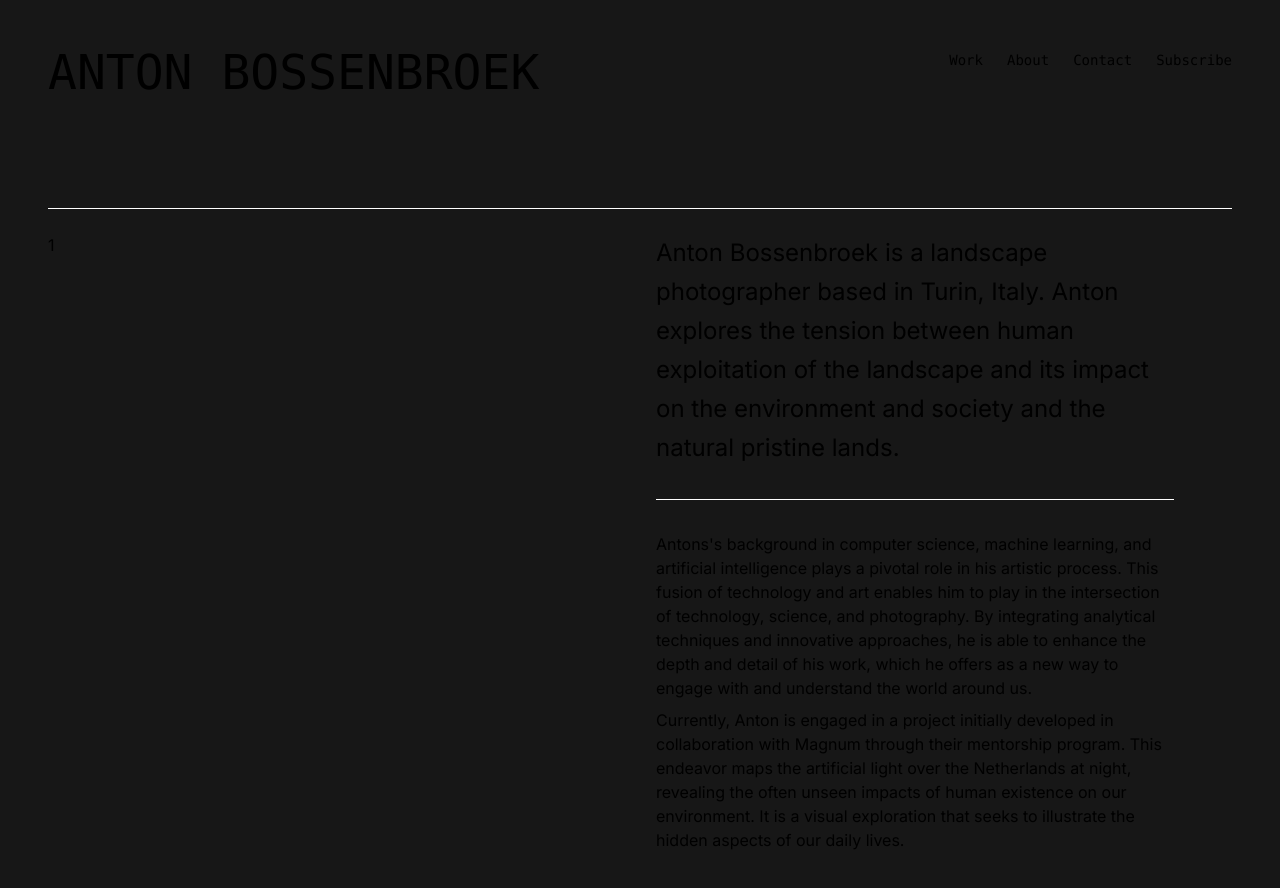
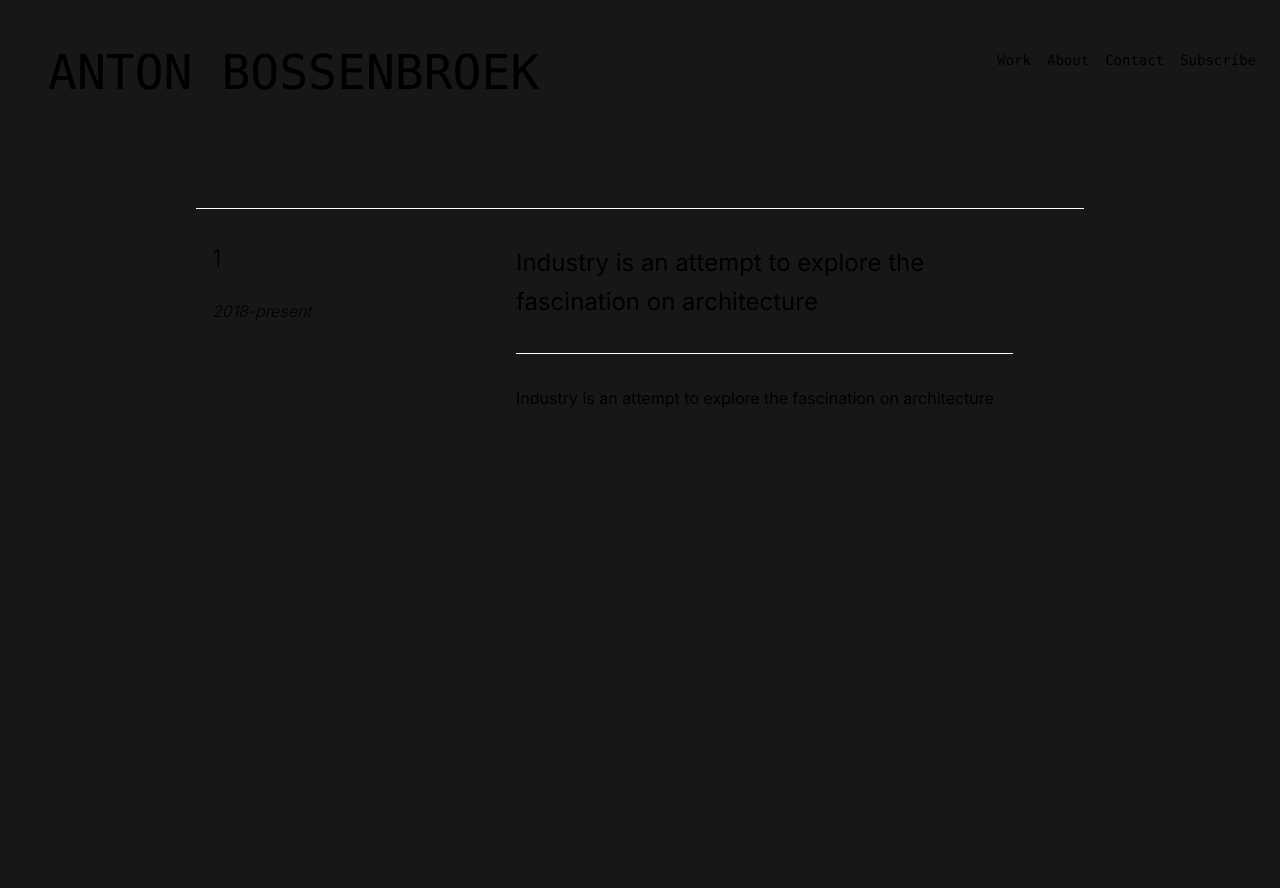
Before and after one commit to manonja/ab-photos, a Next.js app: page /work/1 in a window 1280 px wide. Shown: the top 888 px of the page. Built offline with nearby package versions, Linux system fonts and the light colour scheme.

Commit message:
feat - add custom subtitles and descriptions

```diff
--- a/src/app/about/page.tsx
+++ b/src/app/about/page.tsx
@@ -12,7 +12,7 @@ export default function About() {
                             landscape photographer based in Turin, Italy. Anton explores the tension between human exploitation of the landscape and its impact on the environment and society and the natural pristine lands.</h2> {/* Subtitle */}
                         <div className="my-8 h-px bg-white w-full max-w-[90%]"/>
                         <p className="mt-2 text-base leading-normal max-w-[90%]"> {/* Paragraph */}
-                            Antons&apos;s background in computer science, machine learning, and artificial intelligence plays
+                            Anton&apos;s background in computer science, machine learning, and artificial intelligence plays
                             a pivotal role in his artistic process. This fusion of technology and art enables him to
                             play in the intersection of technology, science, and photography. By integrating analytical
                             techniques and innovative approaches, he is able to enhance the depth and detail of his
--- a/src/app/work/components/projectDetails.tsx
+++ b/src/app/work/components/projectDetails.tsx
@@ -1,4 +1,6 @@
 import React from "react";
+import {getSubtitle} from "@/utils/getSubtitle";
+import {getDescription} from "@/utils/getDescription";
 export const runtime = "edge"
 
 interface ProjectDetailsProps {
@@ -6,44 +8,29 @@ interface ProjectDetailsProps {
 }
 
 const ProjectDetails: React.FC<ProjectDetailsProps> = async ({slug}) => {
-
-
+    const subtitle = getSubtitle(slug)
+    const description = getDescription(slug)
+    const date = slug === 'pyrenees' ? 'Summer 2021' : slug === "7-rad" ? '2019-2024' : '2018-present'
     return (
         <>
             <div className="mt-16 h-px bg-white w-full"/>
             <main className="flex min-h-screen flex-col items-center">
                 <div className="flex w-full relative justify-center py-[2%] mx-auto ">
-                    <div className="flex flex-wrap gap-4 md:flex-nowrap">
-                        <div className="flex-2 w-full md:w-1/2 md:flex-initial"> {/* Column for the image */}
-                            {slug}
+                    <div className="flex flex-wrap gap-2 md:flex-nowrap">
+                        <div className="flex-1 w-full md:w-1/3 md:flex-initial p-4">
+                            <div className="uppercase text-2xl font-light">{slug}</div>
+                            <div className="pt-6 font-light italic">{date}</div>
                         </div>
-                        <div className="flex-1 w-full md:w-1/2"> {/* Column for text content */}
-                            <h2 className="text-2xl leading-relaxed mt-4 max-w-[90%] md:mt-0">Anton Bossenbroek is a
-                                landscape photographer based in Turin, Italy. Anton explores the tension between human
-                                exploitation of the landscape and its impact on the environment and society and the
-                                natural
-                                pristine lands.</h2> {/* Subtitle */}
+                        <div className="flex-1 w-full md:w-1/3 p-4 "> {/* Column for text content */}
+                            <h2 className="text-2xl leading-relaxed mt-4 max-w-[90%] md:mt-0">{subtitle}</h2> {/* Subtitle */}
                             <div className="my-8 h-px bg-white w-full max-w-[90%]"/>
                             <p className="mt-2 text-base leading-normal max-w-[90%]"> {/* Paragraph */}
-                                Antons&apos;s background in computer science, machine learning, and artificial
-                                intelligence
-                                plays
-                                a pivotal role in his artistic process. This fusion of technology and art enables him to
-                                play in the intersection of technology, science, and photography. By integrating
-                                analytical
-                                techniques and innovative approaches, he is able to enhance the depth and detail of his
-                                work, which he offers as a new way to engage with and understand the world around us.
-                            </p>
-                            <p className="mt-2 text-base leading-normal max-w-[90%]"> {/* Paragraph */}
-                                Currently, Anton is engaged in a project initially developed in collaboration with
-                                Magnum
-                                through their mentorship program. This endeavor maps the artificial light over the
-                                Netherlands at night, revealing the often unseen impacts of human existence on our
-                                environment. It is a visual exploration that seeks to illustrate the hidden aspects of
-                                our
-                                daily lives.
+                                {description}
                             </p>
                         </div>
+                        {/*<div className="flex-1 w-full md:w-1/3 p-4">*/}
+                        {/*    {description}*/}
+                        {/*</div>*/}
                     </div>
                 </div>
             </main>
--- a/src/app/work/components/workList.tsx
+++ b/src/app/work/components/workList.tsx
@@ -13,7 +13,7 @@ const WorkList = async () => {
     const projects: Partial<Project>[] = await getProjectsDetails()
 
     return (
-        <div className="mb-32 grid text-center p-6 lg:max-w-7xl gap-2 lg:mb-0 lg:grid-cols-2 lg:text-right self-end">
+        <div className="mb-32 grid text-center p-6 lg:max-w-7xl gap-2 lg:mb-0 lg:grid-cols-2 lg:text-right lg:self-end">
             {projects.map((project) => (
                 <div key={project.id}>
                     <Link
--- a/src/components/navbar.tsx
+++ b/src/components/navbar.tsx
@@ -7,30 +7,30 @@ export default function Navbar() {
                 ANTON BOSSENBROEK
             </p>
             <div
-                className="fixed pb-6 bottom-0 left-0 flex h-48 w-full items-end justify-center bg-gradient-to-t from-white via-white dark:from-black lg:static lg:h-auto lg:w-auto lg:bg-none">
+                className="fixed pb-6 bottom-0 gap-4 left-0 flex h-48 w-full items-end justify-center bg-gradient-to-t from-white via-white dark:from-black lg:static lg:h-auto lg:w-auto lg:bg-none">
                 <a
-                    className="pointer-events-none flex place-items-center gap-2 lg:pr-6 pr-1 p-8 lg:pointer-events-auto lg:p-0 hover:border-b"
+                    className="pointer-events-none flex place-items-center gap-2 pr-1 p-4 lg:pointer-events-auto lg:p-0 hover:border-b"
                     href="/"
                     rel="noopener noreferrer"
                 >
                     Work
                 </a>
                 <a
-                    className="pointer-events-none flex place-items-center gap-2 pr-1 lg:pr-6 p-8 lg:pointer-events-auto lg:p-0 hover:border-b"
+                    className="pointer-events-none flex place-items-center gap-2 pr-1  p-4 lg:pointer-events-auto lg:p-0 hover:border-b"
                     href="/about"
                     rel="noopener noreferrer"
                 >
                     About
                 </a>
                 <a
-                    className="pointer-events-none flex place-items-center gap-2 pr-1 lg:pr-6 p-8 lg:pointer-events-auto lg:p-0 hover:border-b"
+                    className="pointer-events-none flex place-items-center gap-2 pr-1 p-4 lg:pointer-events-auto lg:p-0 hover:border-b"
                     href="/contact"
                     rel="noopener noreferrer"
                 >
                     Contact
                 </a>
                 <a
-                    className="pointer-events-none flex place-items-center gap-2  pr-1 lg:pr-6 p-8 lg:pointer-events-auto lg:p-0 hover:border-b"
+                    className="pointer-events-none flex place-items-center gap-2  pr-1 p-4 lg:pointer-events-auto lg:p-0 hover:border-b"
                     href="https://vercel.com?utm_source=create-next-app&utm_medium=appdir-template&utm_campaign=create-next-app"
                     rel="noopener noreferrer"
                 >
--- /dev/null
+++ b/src/utils/getDescription.ts
@@ -0,0 +1,15 @@
+export const getDescription = (slug: string): string => {
+    let description;
+    if (slug === '7-rad') {
+        description = "In 2020 my partner and I moved back to Amsterdam after 6 years abroad having lived in much larger cities. Going out in the winter months I realized for the first time, the Dutch sky is never really dark. Even compared to mega cities such as New York and Sao Paolo, Amsterdam’s skies where brighter than those cities. Was this just my perception?\n" +
+            "After diving into satellite data of the NASA/NOAA VIIRS mission, I confirmed that the Netherlands has the highest amounts of artificial light at night (ALAN) of any place in the world. It also has the highest average ALAN of any OECD countries. Measured in radiance (rad), the satellite measured a peak pollution of 10.500 rad close to a village in the center of the Netherlands1. The average in the Netherlands is 7 rad.\n" +
+            "ALAN has proven to affect the circadian rhythm and amounts of melatonin in the human body. Changes in melatonin have been linked to increase risks for cancer."
+    }
+    else if (slug === 'pyrenees') {
+        description = "In July 2021, my wife and I embarked on a new challenge: 400 kilometers of hiking along the Haute Route of the Pyrenees (HRP), a path that winds through the highest peaks of this relatively young mountain range. Over the span of 20 days, it was just the two of us, immersed in the raw beauty of the Pyrenees. The Pyrenees, especially the HRP, is still a wild and rugged path, where you can walk for hours, sometimes several days, without encountering anyone. Traveling with analog photography equipment also reminded us of the importance, rarity, and difficulty of slowing down today. The photographic project, combined with the challenging terrain, forced us to go with the elements. This project aims to inspire and invite the viewer to slow down, and through adventure and nature, to reconnect with the wild and healing force within us."
+    }
+    else {
+        description = "Industry is an attempt to explore the fascination on architecture"
+    }
+    return description;
+}
--- /dev/null
+++ b/src/utils/getSubtitle.ts
@@ -0,0 +1,13 @@
+export const getSubtitle = (slug: string): string => {
+    let subtitle;
+    if (slug === '7-rad') {
+        subtitle = "7 Rad - Atlas of the Dutch Noctucide is an exploration into the Dutch systemic and systematic eradication of the night sky "
+    }
+    else if (slug === 'pyrenees') {
+        subtitle = "Through rugged landscapes and solitary trails, this project captures the profound stillness and untamed beauty of the Pyrenees, inviting a reconnection with the wild essence within us."
+    }
+    else {
+        subtitle = "Industry is an attempt to explore the fascination on architecture"
+    }
+    return subtitle;
+}
```
